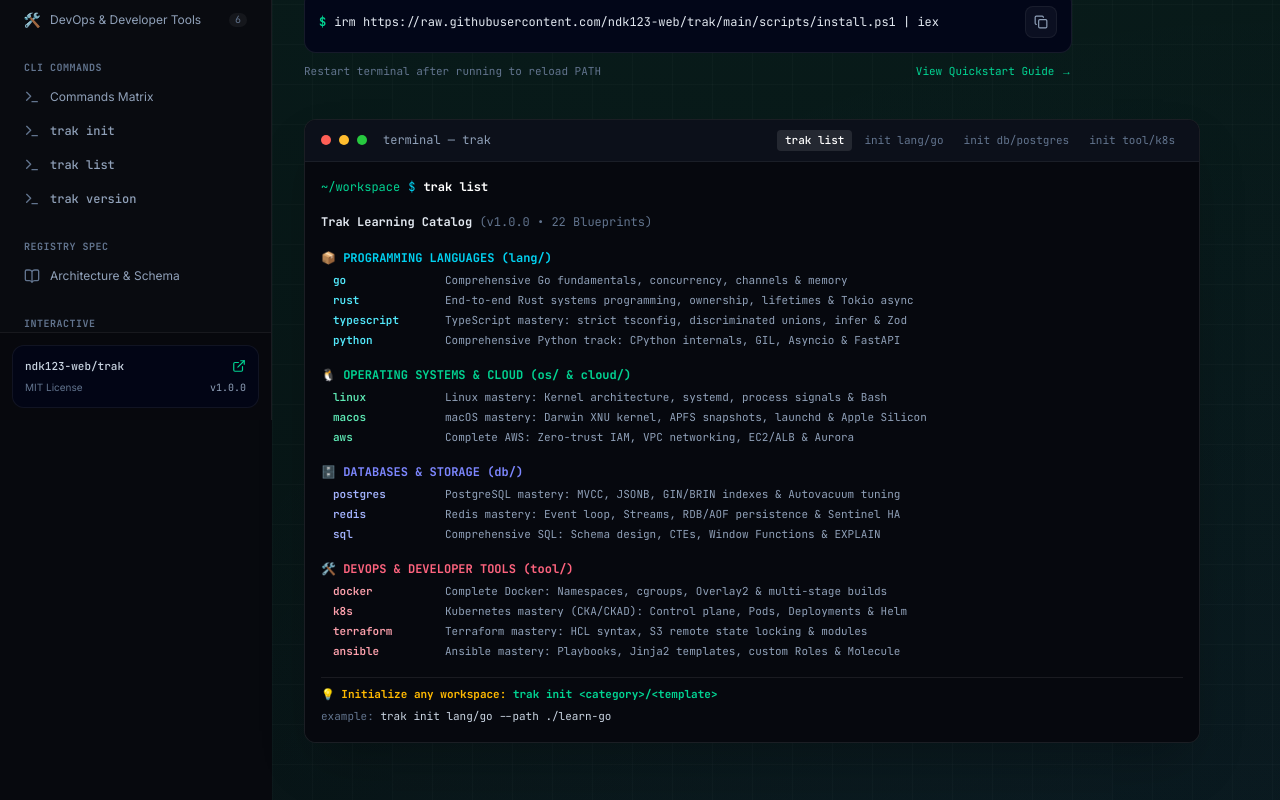
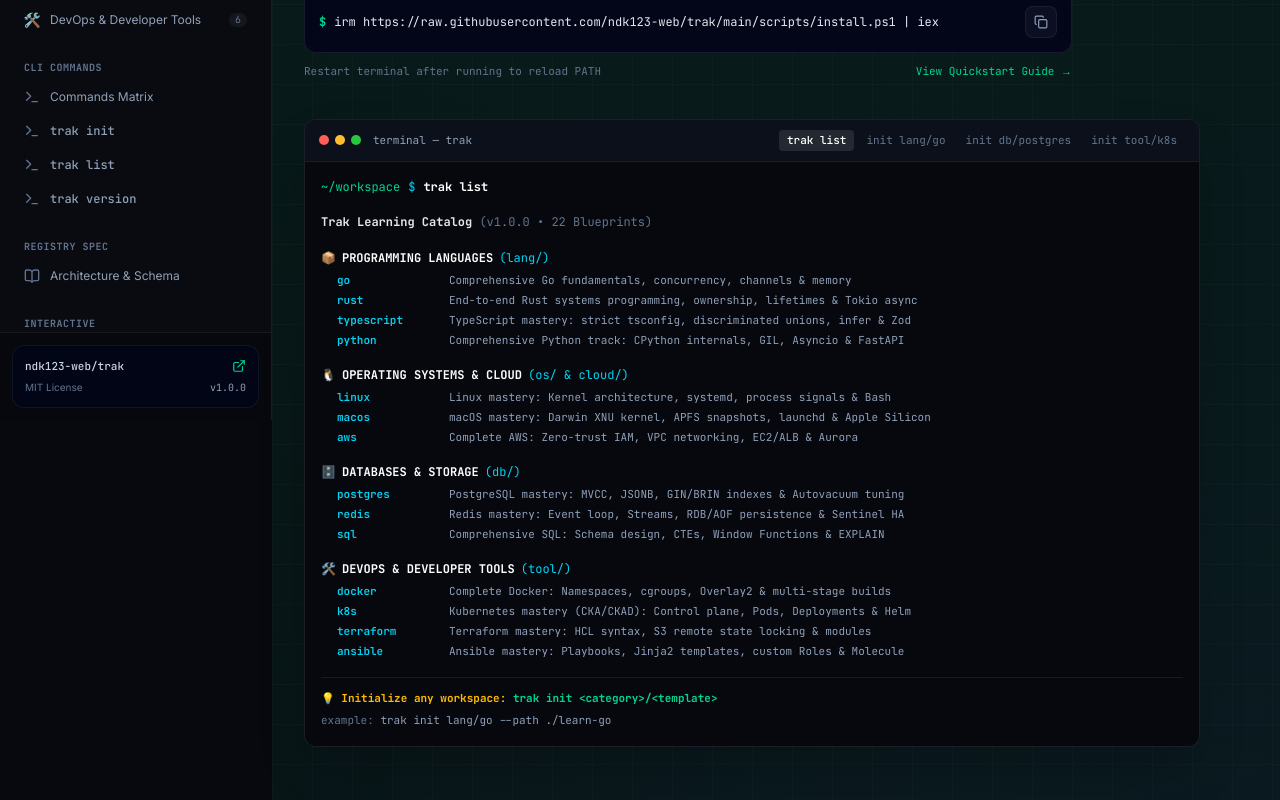
Before and after one commit to ndk123-web/trak-web, a Next.js app: page / in a window 1280 px wide. Shown: the part 380-1180 px from the top of the page. Built offline with nearby package versions, Linux system fonts and the light colour scheme.

Commit message:
feat: implement landing page with curriculum catalog, search filtering, and hero component

```diff
--- a/src/app/page.tsx
+++ b/src/app/page.tsx
@@ -163,10 +163,10 @@ export default function Home() {
                   </div>
 
                   {/* Right: Quick Copy Command & Syllabus Link */}
-                  <div className="flex items-center gap-2.5 shrink-0">
+                  <div className="flex items-center justify-between sm:justify-end gap-2 shrink-0 pt-2 sm:pt-0 border-t border-white/[0.04] sm:border-t-0">
                     <button
                       onClick={(e) => copyInitCommand(track.id, e)}
-                      className="flex items-center gap-1.5 px-3 py-1.5 rounded-lg bg-slate-950 hover:bg-slate-900 border border-white/[0.08] text-xs font-mono text-slate-300 hover:text-white transition-colors cursor-pointer"
+                      className="flex-1 sm:flex-initial flex items-center justify-center gap-1.5 px-3 py-1.5 rounded-lg bg-slate-950 hover:bg-slate-900 border border-white/[0.08] text-xs font-mono text-slate-300 hover:text-white transition-colors cursor-pointer"
                       title="Copy init command"
                     >
                       {isCopied ? (
@@ -184,7 +184,7 @@ export default function Home() {
 
                     <Link
                       href={`/tracks/${track.category}/${track.slug}`}
-                      className="px-3 py-1.5 rounded-lg bg-white/[0.04] hover:bg-white/[0.08] text-xs text-slate-300 hover:text-white transition-colors border border-white/[0.06] flex items-center gap-1"
+                      className="px-3 py-1.5 rounded-lg bg-white/[0.04] hover:bg-white/[0.08] text-xs text-slate-300 hover:text-white transition-colors border border-white/[0.06] flex items-center justify-center gap-1"
                     >
                       <span>Syllabus</span>
                       <ArrowRight className="w-3 h-3 text-slate-500" />
--- a/src/components/Hero.tsx
+++ b/src/components/Hero.tsx
@@ -57,9 +57,9 @@ export function Hero() {
 
         {/* Installation Bar */}
         <div className="mt-8 max-w-3xl space-y-2.5">
-          <div className="flex items-center justify-between">
+          <div className="flex flex-col sm:flex-row sm:items-center justify-between gap-2">
             <span className="text-xs font-mono text-slate-400 font-medium">Installation:</span>
-            <div className="flex items-center gap-1 text-[11px] font-mono">
+            <div className="flex flex-wrap items-center gap-1 text-[11px] font-mono">
               <button
                 onClick={() => setInstallMethod("powershell")}
                 className={`px-2.5 py-1 rounded-md transition-colors cursor-pointer ${
@@ -106,7 +106,7 @@ export function Hero() {
           <div className="flex items-center justify-between gap-3 p-3.5 rounded-xl bg-slate-950 border border-white/[0.08] text-xs font-mono">
             <div className="flex items-center gap-2 overflow-x-auto text-slate-200">
               <span className="text-emerald-400 font-bold">$</span>
-              <span className="select-all">{installCommands[installMethod]}</span>
+              <span className="select-all whitespace-nowrap">{installCommands[installMethod]}</span>
             </div>
             <button
               onClick={() => copyToClipboard(installCommands[installMethod])}
@@ -121,7 +121,7 @@ export function Hero() {
             </button>
           </div>
 
-          <div className="flex items-center justify-between text-[11px] font-mono text-slate-500">
+          <div className="flex flex-col sm:flex-row sm:items-center justify-between gap-1 text-[11px] font-mono text-slate-500">
             <span>Restart terminal after running to reload PATH</span>
             <Link href="/quickstart" className="text-emerald-400 hover:underline">
               View Quickstart Guide →
@@ -133,21 +133,21 @@ export function Hero() {
         <div className="mt-10 max-w-4xl">
           <div className="rounded-xl overflow-hidden border border-white/[0.08] bg-[#080b11] shadow-2xl">
             {/* Terminal Window Header */}
-            <div className="px-4 py-2.5 bg-[#0c101a] border-b border-white/[0.06] flex items-center justify-between select-none">
-              <div className="flex items-center gap-2">
+            <div className="px-3.5 py-2.5 bg-[#0c101a] border-b border-white/[0.06] flex items-center justify-between gap-2 select-none">
+              <div className="flex items-center gap-1.5 shrink-0">
                 <div className="w-2.5 h-2.5 rounded-full bg-[#ff5f56]" />
                 <div className="w-2.5 h-2.5 rounded-full bg-[#ffbd2e]" />
                 <div className="w-2.5 h-2.5 rounded-full bg-[#27c93f]" />
-                <span className="ml-2 text-xs font-mono text-slate-400">
+                <span className="ml-1.5 text-[11px] font-mono text-slate-400 hidden sm:inline">
                   terminal — trak
                 </span>
               </div>
 
               {/* Command Tabs */}
-              <div className="flex items-center gap-1 text-[11px] font-mono">
+              <div className="flex items-center gap-1 text-[11px] font-mono overflow-x-auto scrollbar-none">
                 <button
                   onClick={() => setActiveTab("list")}
-                  className={`px-2 py-0.5 rounded transition-colors cursor-pointer ${
+                  className={`px-2 py-0.5 rounded transition-colors cursor-pointer whitespace-nowrap ${
                     activeTab === "list"
                       ? "bg-white/[0.1] text-white font-medium"
                       : "text-slate-500 hover:text-slate-300"
@@ -157,7 +157,7 @@ export function Hero() {
                 </button>
                 <button
                   onClick={() => setActiveTab("init-go")}
-                  className={`px-2 py-0.5 rounded transition-colors cursor-pointer ${
+                  className={`px-2 py-0.5 rounded transition-colors cursor-pointer whitespace-nowrap ${
                     activeTab === "init-go"
                       ? "bg-white/[0.1] text-white font-medium"
                       : "text-slate-500 hover:text-slate-300"
@@ -167,7 +167,7 @@ export function Hero() {
                 </button>
                 <button
                   onClick={() => setActiveTab("init-postgres")}
-                  className={`px-2 py-0.5 rounded transition-colors cursor-pointer ${
+                  className={`px-2 py-0.5 rounded transition-colors cursor-pointer whitespace-nowrap ${
                     activeTab === "init-postgres"
                       ? "bg-white/[0.1] text-white font-medium"
                       : "text-slate-500 hover:text-slate-300"
@@ -177,7 +177,7 @@ export function Hero() {
                 </button>
                 <button
                   onClick={() => setActiveTab("init-k8s")}
-                  className={`px-2 py-0.5 rounded transition-colors cursor-pointer ${
+                  className={`px-2 py-0.5 rounded transition-colors cursor-pointer whitespace-nowrap ${
                     activeTab === "init-k8s"
                       ? "bg-white/[0.1] text-white font-medium"
                       : "text-slate-500 hover:text-slate-300"
@@ -204,54 +204,70 @@ export function Hero() {
 
                   {/* Category 1: Languages */}
                   <div className="space-y-1">
-                    <div className="text-cyan-400 font-bold">📦 PROGRAMMING LANGUAGES (lang/)</div>
-                    <div className="pl-3 space-y-0.5 text-[11px]">
-                      <div className="flex gap-4"><span className="text-cyan-300 w-24 shrink-0 font-semibold">go</span><span className="text-slate-400">Comprehensive Go fundamentals, concurrency, channels & memory</span></div>
-                      <div className="flex gap-4"><span className="text-cyan-300 w-24 shrink-0 font-semibold">rust</span><span className="text-slate-400">End-to-end Rust systems programming, ownership, lifetimes & Tokio async</span></div>
-                      <div className="flex gap-4"><span className="text-cyan-300 w-24 shrink-0 font-semibold">typescript</span><span className="text-slate-400">TypeScript mastery: strict tsconfig, discriminated unions, infer & Zod</span></div>
-                      <div className="flex gap-4"><span className="text-cyan-300 w-24 shrink-0 font-semibold">python</span><span className="text-slate-400">Comprehensive Python track: CPython internals, GIL, Asyncio & FastAPI</span></div>
+                    <div className="text-white font-bold flex items-center gap-1.5">
+                      <span>📦</span>
+                      <span>PROGRAMMING LANGUAGES</span>
+                      <span className="text-cyan-400 font-mono font-normal">(lang/)</span>
+                    </div>
+                    <div className="pl-4 space-y-0.5 text-[11px]">
+                      <div className="flex gap-4"><span className="text-cyan-400 w-24 shrink-0 font-semibold">go</span><span className="text-slate-400">Comprehensive Go fundamentals, concurrency, channels & memory</span></div>
+                      <div className="flex gap-4"><span className="text-cyan-400 w-24 shrink-0 font-semibold">rust</span><span className="text-slate-400">End-to-end Rust systems programming, ownership, lifetimes & Tokio async</span></div>
+                      <div className="flex gap-4"><span className="text-cyan-400 w-24 shrink-0 font-semibold">typescript</span><span className="text-slate-400">TypeScript mastery: strict tsconfig, discriminated unions, infer & Zod</span></div>
+                      <div className="flex gap-4"><span className="text-cyan-400 w-24 shrink-0 font-semibold">python</span><span className="text-slate-400">Comprehensive Python track: CPython internals, GIL, Asyncio & FastAPI</span></div>
                     </div>
                   </div>
 
                   {/* Category 2: OS & Cloud */}
                   <div className="space-y-1">
-                    <div className="text-emerald-400 font-bold">🐧 OPERATING SYSTEMS & CLOUD (os/ & cloud/)</div>
-                    <div className="pl-3 space-y-0.5 text-[11px]">
-                      <div className="flex gap-4"><span className="text-emerald-300 w-24 shrink-0 font-semibold">linux</span><span className="text-slate-400">Linux mastery: Kernel architecture, systemd, process signals & Bash</span></div>
-                      <div className="flex gap-4"><span className="text-emerald-300 w-24 shrink-0 font-semibold">macos</span><span className="text-slate-400">macOS mastery: Darwin XNU kernel, APFS snapshots, launchd & Apple Silicon</span></div>
-                      <div className="flex gap-4"><span className="text-emerald-300 w-24 shrink-0 font-semibold">aws</span><span className="text-slate-400">Complete AWS: Zero-trust IAM, VPC networking, EC2/ALB & Aurora</span></div>
+                    <div className="text-white font-bold flex items-center gap-1.5">
+                      <span>🐧</span>
+                      <span>OPERATING SYSTEMS & CLOUD</span>
+                      <span className="text-cyan-400 font-mono font-normal">(os/ & cloud/)</span>
+                    </div>
+                    <div className="pl-4 space-y-0.5 text-[11px]">
+                      <div className="flex gap-4"><span className="text-cyan-400 w-24 shrink-0 font-semibold">linux</span><span className="text-slate-400">Linux mastery: Kernel architecture, systemd, process signals & Bash</span></div>
+                      <div className="flex gap-4"><span className="text-cyan-400 w-24 shrink-0 font-semibold">macos</span><span className="text-slate-400">macOS mastery: Darwin XNU kernel, APFS snapshots, launchd & Apple Silicon</span></div>
+                      <div className="flex gap-4"><span className="text-cyan-400 w-24 shrink-0 font-semibold">aws</span><span className="text-slate-400">Complete AWS: Zero-trust IAM, VPC networking, EC2/ALB & Aurora</span></div>
                     </div>
                   </div>
 
                   {/* Category 3: Databases */}
                   <div className="space-y-1">
-                    <div className="text-indigo-400 font-bold">🗄️ DATABASES & STORAGE (db/)</div>
-                    <div className="pl-3 space-y-0.5 text-[11px]">
-                      <div className="flex gap-4"><span className="text-indigo-300 w-24 shrink-0 font-semibold">postgres</span><span className="text-slate-400">PostgreSQL mastery: MVCC, JSONB, GIN/BRIN indexes & Autovacuum tuning</span></div>
-                      <div className="flex gap-4"><span className="text-indigo-300 w-24 shrink-0 font-semibold">redis</span><span className="text-slate-400">Redis mastery: Event loop, Streams, RDB/AOF persistence & Sentinel HA</span></div>
-                      <div className="flex gap-4"><span className="text-indigo-300 w-24 shrink-0 font-semibold">sql</span><span className="text-slate-400">Comprehensive SQL: Schema design, CTEs, Window Functions & EXPLAIN</span></div>
+                    <div className="text-white font-bold flex items-center gap-1.5">
+                      <span>🗄️</span>
+                      <span>DATABASES & STORAGE</span>
+                      <span className="text-cyan-400 font-mono font-normal">(db/)</span>
+                    </div>
+                    <div className="pl-4 space-y-0.5 text-[11px]">
+                      <div className="flex gap-4"><span className="text-cyan-400 w-24 shrink-0 font-semibold">postgres</span><span className="text-slate-400">PostgreSQL mastery: MVCC, JSONB, GIN/BRIN indexes & Autovacuum tuning</span></div>
+                      <div className="flex gap-4"><span className="text-cyan-400 w-24 shrink-0 font-semibold">redis</span><span className="text-slate-400">Redis mastery: Event loop, Streams, RDB/AOF persistence & Sentinel HA</span></div>
+                      <div className="flex gap-4"><span className="text-cyan-400 w-24 shrink-0 font-semibold">sql</span><span className="text-slate-400">Comprehensive SQL: Schema design, CTEs, Window Functions & EXPLAIN</span></div>
                     </div>
                   </div>
 
                   {/* Category 4: DevOps & Tools */}
                   <div className="space-y-1">
-                    <div className="text-rose-400 font-bold">🛠️ DEVOPS & DEVELOPER TOOLS (tool/)</div>
-                    <div className="pl-3 space-y-0.5 text-[11px]">
-                      <div className="flex gap-4"><span className="text-rose-300 w-24 shrink-0 font-semibold">docker</span><span className="text-slate-400">Complete Docker: Namespaces, cgroups, Overlay2 & multi-stage builds</span></div>
-                      <div className="flex gap-4"><span className="text-rose-300 w-24 shrink-0 font-semibold">k8s</span><span className="text-slate-400">Kubernetes mastery (CKA/CKAD): Control plane, Pods, Deployments & Helm</span></div>
-                      <div className="flex gap-4"><span className="text-rose-300 w-24 shrink-0 font-semibold">terraform</span><span className="text-slate-400">Terraform mastery: HCL syntax, S3 remote state locking & modules</span></div>
-                      <div className="flex gap-4"><span className="text-rose-300 w-24 shrink-0 font-semibold">ansible</span><span className="text-slate-400">Ansible mastery: Playbooks, Jinja2 templates, custom Roles & Molecule</span></div>
+                    <div className="text-white font-bold flex items-center gap-1.5">
+                      <span>🛠️</span>
+                      <span>DEVOPS & DEVELOPER TOOLS</span>
+                      <span className="text-cyan-400 font-mono font-normal">(tool/)</span>
+                    </div>
+                    <div className="pl-4 space-y-0.5 text-[11px]">
+                      <div className="flex gap-4"><span className="text-cyan-400 w-24 shrink-0 font-semibold">docker</span><span className="text-slate-400">Complete Docker: Namespaces, cgroups, Overlay2 & multi-stage builds</span></div>
+                      <div className="flex gap-4"><span className="text-cyan-400 w-24 shrink-0 font-semibold">k8s</span><span className="text-slate-400">Kubernetes mastery (CKA/CKAD): Control plane, Pods, Deployments & Helm</span></div>
+                      <div className="flex gap-4"><span className="text-cyan-400 w-24 shrink-0 font-semibold">terraform</span><span className="text-slate-400">Terraform mastery: HCL syntax, S3 remote state locking & modules</span></div>
+                      <div className="flex gap-4"><span className="text-cyan-400 w-24 shrink-0 font-semibold">ansible</span><span className="text-slate-400">Ansible mastery: Playbooks, Jinja2 templates, custom Roles & Molecule</span></div>
                     </div>
                   </div>
 
                   {/* Bottom Footer Box */}
-                  <div className="pt-2 border-t border-white/[0.08] text-[11px] space-y-1 text-slate-400">
+                  <div className="pt-3 border-t border-white/[0.08] text-[11px] space-y-1 text-slate-400">
                     <div>
                       <span className="text-amber-400 font-bold">💡 Initialize any workspace: </span>
                       <span className="text-emerald-400 font-bold">trak init &lt;category&gt;/&lt;template&gt;</span>
                     </div>
                     <div className="text-slate-500">
-                      example: <span className="text-slate-300">trak init lang/go --path ./learn-go</span>
+                      example: <span className="text-slate-400">trak init lang/go --path ./learn-go</span>
                     </div>
                   </div>
                 </div>
```
